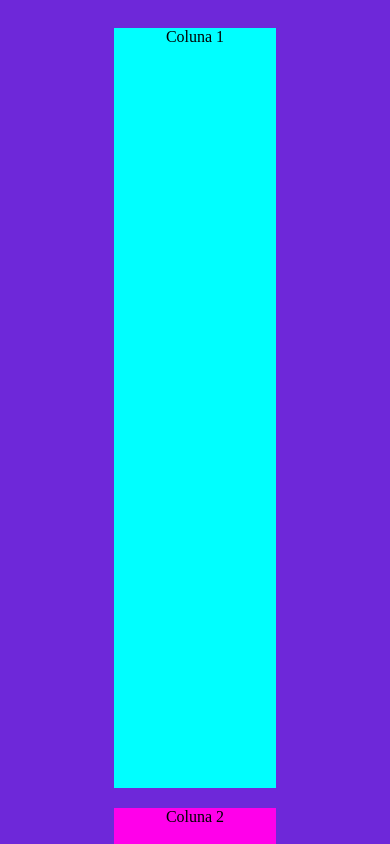
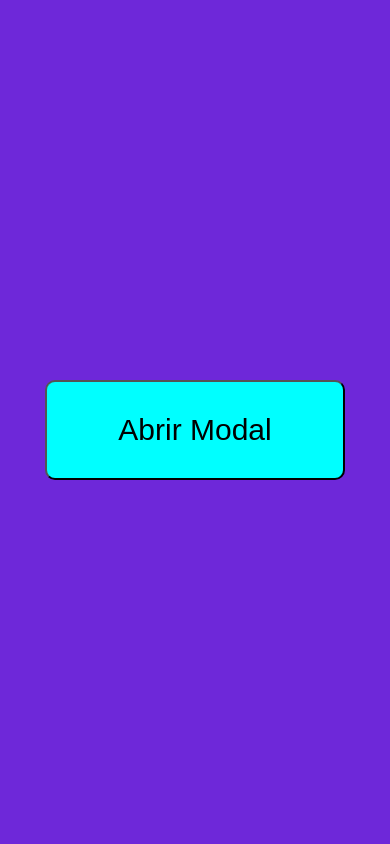
Before and after one commit to diegovenas/Responsivo, a plain HTML site: page index.html in a window 390 px wide. Shown: the top 844 px of the page. Drawn offline with Linux system fonts and the light colour scheme.

Commit message:
Criacao do modal

```diff
--- a/index.css
+++ b/index.css
@@ -3,62 +3,51 @@ body {
   background: #6e28d9;
   color: white;
 }
-
-main {
-  margin: auto;
-display: flex;
-flex-wrap: wrap;
-gap: 20px;
-padding: 20px;
+section.container {
+  height: 100vh;
+  display: flex;
+  justify-content: center;
+  align-items: center;
 }
 
-div {
-
-  background-color: aliceblue;
-  width: 23%;
-  height: 90vh;
-  align-items: center;
-  color: black;
-  text-align: center;
+button {
+  width: 300px;
+  height: 100px;
+  background-color: aqua;
+  border-radius: 10px;
+  -webkit-border-radius: 10px;
+  -moz-border-radius: 10px;
+  -ms-border-radius: 10px;
+  -o-border-radius: 10px;
+  font-size: 30px;
+  cursor: pointer;
 }
 
-div.primeira{
-  background-color: aqua;
+div.containerModal {
+  position: absolute;
+  top: 0;
+  left: 0;
+  width: 100vw;
+  height: 100vh;
+  background-color: rgba(0, 0, 0, 0.705);
+  display: none;
+  justify-content: center;
+  align-items: center;
 }
 
-div.segunda{
-  background-color: rgb(255, 0, 234);
+div.modal {
+  background-color: rgba(245, 245, 220, 0.788);
+  width: 600px;
+  height: 300px;
+  border-radius: 20px;
+  -webkit-border-radius: 20px;
+  -moz-border-radius: 20px;
+  -ms-border-radius: 20px;
+  -o-border-radius: 20px;
+  display: flex;
+  justify-content: center;
+  align-items: center;
+  flex-direction: column;
+  color: black;
+  font-size: 30px;
 }
-
-div.terceira{
-  background-color: rgb(0, 255, 64);
-}
-
-@media (min-width) {
-  .primeria {
-    display: none;
-  }
-}
-
-@media (max-width: 600px) {
-    main{
-
-        display: flex;
-        flex-direction: column;
-        flex-wrap: wrap;
-        justify-content: center;
-        align-items: center;
-    }
-}
-
-@media (max-width: 800px) {
-    main{
-
-        display: flex;
-        justify-content: center;
-        align-items: center;
-    }
-    div{
-      width: 48.5%;
-    }
-}
--- a/index.html
+++ b/index.html
@@ -1,19 +1,28 @@
 <!DOCTYPE html>
 <html lang="pt-br">
-<head>
-    <meta charset="UTF-8">
-    <meta http-equiv="X-UA-Compatible" content="IE=edge">
-    <meta name="viewport" content="width=device-width, initial-scale=1.0">
-    <link rel="stylesheet" href="index.css">
-    <title>Colunas Responsivas</title>
-</head>
-<body>
-    <main>
-        <div class="primeira">Coluna 1 </div>
-        <div class="segunda">Coluna 2</div>
-        <div class="terceira">Coluna 3</div>
-        <div class="quarta">Coluna 4</div>
-      </main>
+  <head>
+    <meta charset="UTF-8" />
+    <meta http-equiv="X-UA-Compatible" content="IE=edge" />
+    <meta name="viewport" content="width=device-width, initial-scale=1.0" />
+    <link rel="stylesheet" href="index.css" />
+    <title>Modal</title>
+  </head>
+  <body>
+    <section class="container">
+      <div>
+        <div>
+          <button onclick="abrirModal()">Abrir Modal</button>
+        </div>
+      </div>
+    </section>
 
-</body>
+    <div class="containerModal">
+      <div class="modal">
+        <h1>Este é o modal</h1>
+        <button onclick="fecharModal()">Fechar Modal</button>
+      </div>
+    </div>
+
+    <script src="index.js"></script>
+  </body>
 </html>
--- /dev/null
+++ b/index.js
@@ -0,0 +1,8 @@
+const abrirModal = () => {
+    document.querySelector('.containerModal').style.display = "flex";
+  };
+
+
+  const fecharModal = () => {
+    document.querySelector('.containerModal').style.display = "none";
+  };
```
